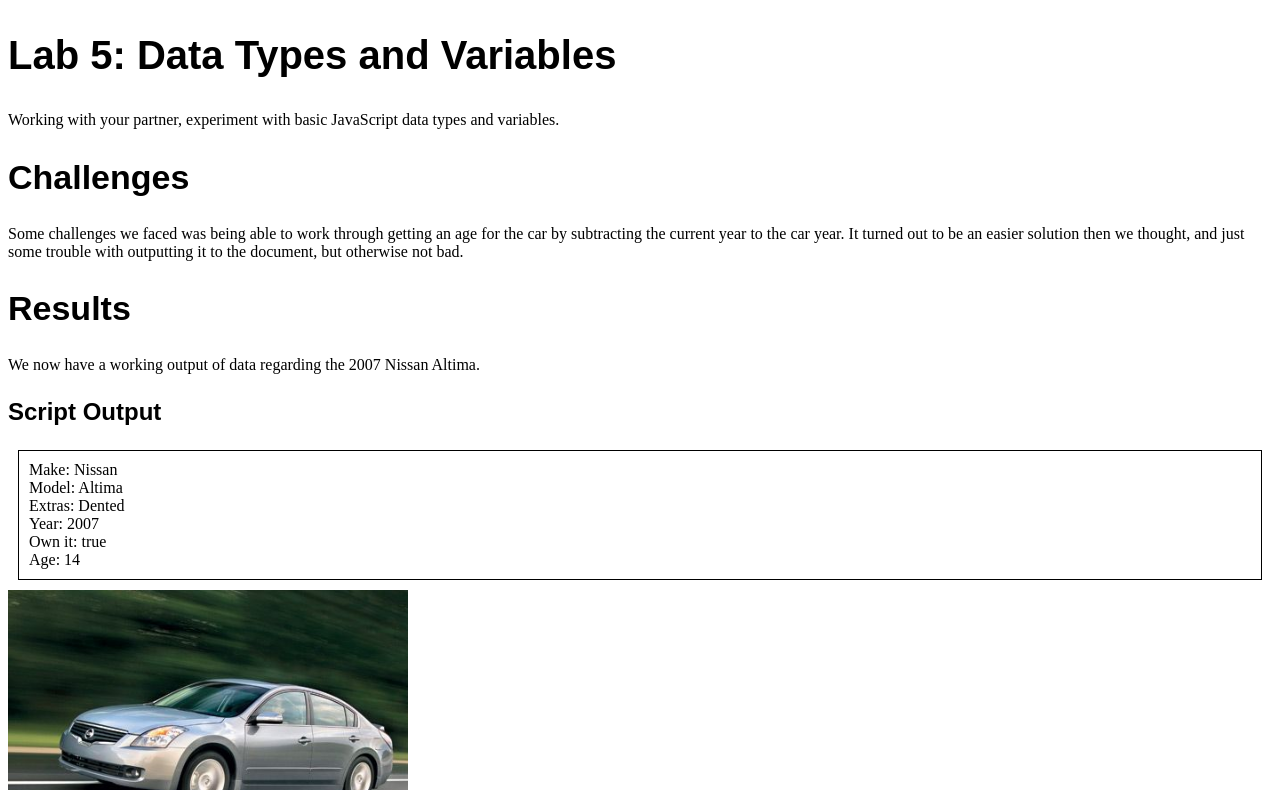
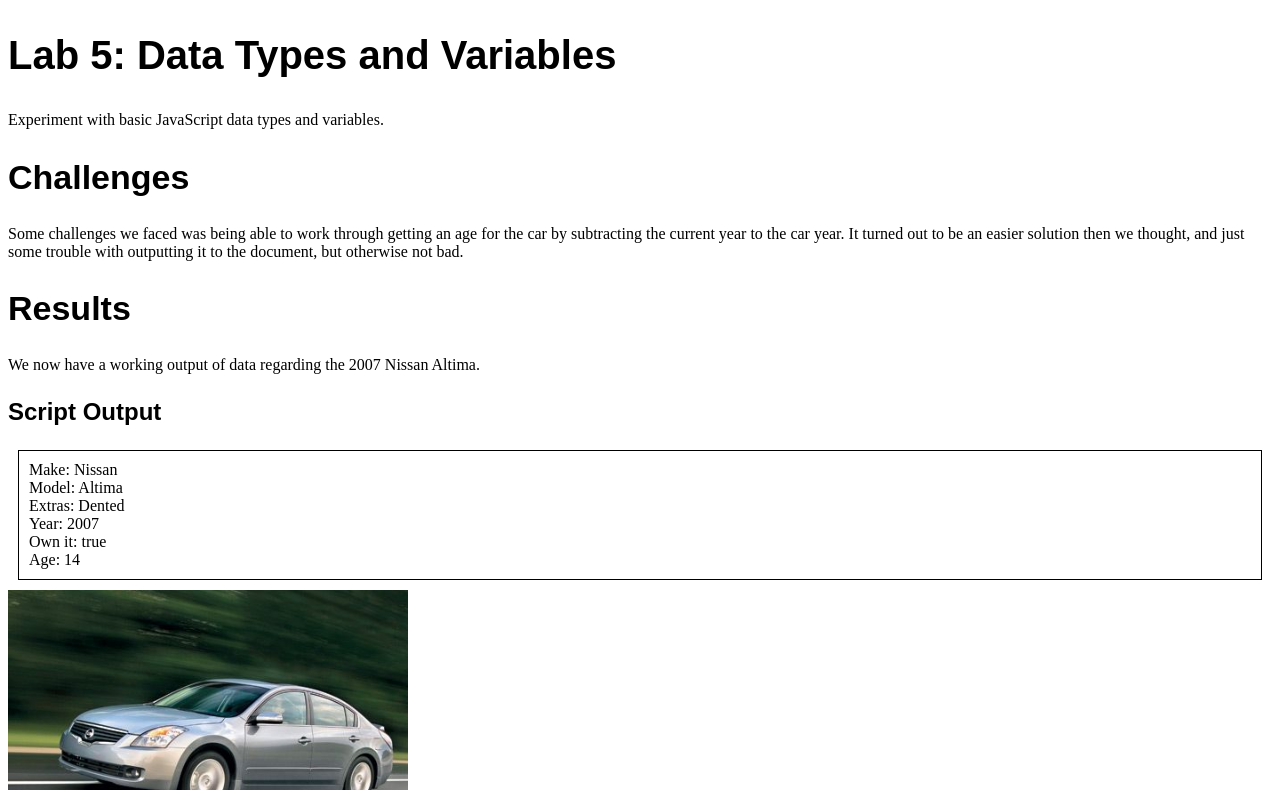
Before and after one commit to mhab1700/cst252, a plain HTML site: page lab5/index.html in a window 1280 px wide. Drawn offline with Linux system fonts and the light colour scheme.

Commit message:
Update index.html

```diff
--- a/lab5/index.html
+++ b/lab5/index.html
@@ -9,7 +9,7 @@
 	<main id="content">
 			 <section class="intro">
 					 <h1>Lab 5: Data Types and Variables</h1>
-					 <p>Working with your partner, experiment with basic JavaScript data types and variables.</p>
+					 <p> Experiment with basic JavaScript data types and variables.</p>
 			 </section>
 			 <section class="challenges">
 					 <h2>Challenges</h2>
```
